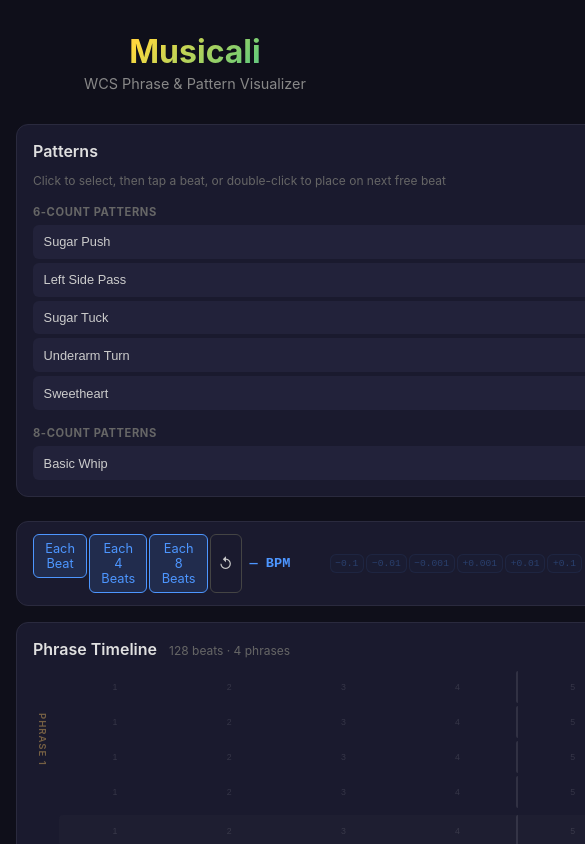
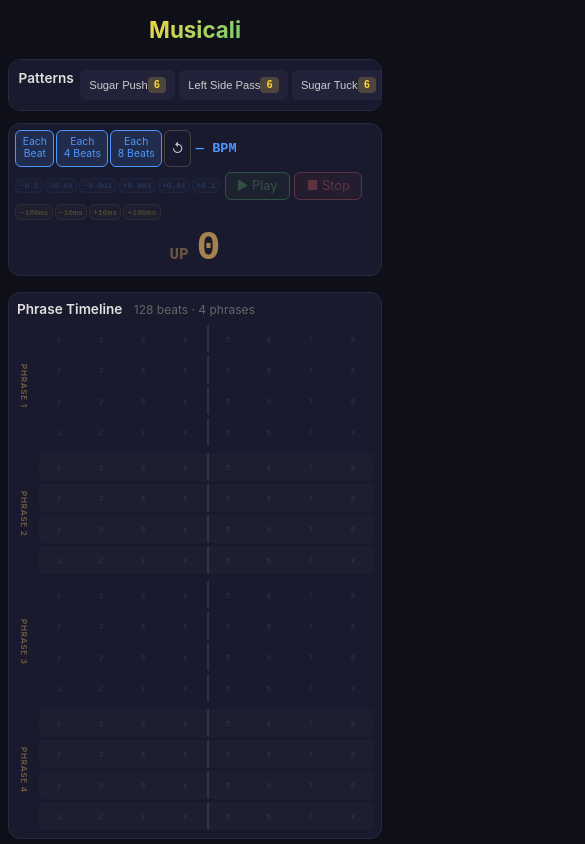
Before and after one commit to michaelkebe/musicali, a React (Vite) app in the folder frontend/: page / in a window 390 px wide. Shown: the top 844 px of the page, 585 px wide, since content can reach past the window. Built offline with nearby package versions, Linux system fonts and the light colour scheme; the HTML template or start-up script is replaced by a standard one.

Commit message:
mobile responsive layout with horizontal palette, wrap controls, scaled-down UI

```diff
--- a/frontend/src/App.css
+++ b/frontend/src/App.css
@@ -146,6 +146,7 @@
   cursor: pointer;
   transition: all 0.15s;
   font-family: inherit;
+  touch-action: manipulation;
 }
 .ctrl-btn:hover:not(:disabled) { border-color: #888; color: #fff; }
 .ctrl-btn:disabled { opacity: 0.3; cursor: default; }
@@ -534,3 +535,171 @@
 .ctrl-btn.nudge:hover:not(:disabled) {
   background: rgba(255,200,100,0.18);
 }
+
+/* --- Mobile --- */
+@media (max-width: 640px) {
+  .app {
+    padding: 1rem 0.5rem;
+  }
+
+  header {
+    margin-bottom: 1rem;
+  }
+
+  h1 {
+    font-size: 1.4rem;
+  }
+
+  .subtitle {
+    display: none;
+  }
+
+  .app-layout {
+    gap: 0.75rem;
+  }
+
+  .palette {
+    position: static;
+    padding: 0.6rem;
+    display: flex;
+    gap: 0.4rem;
+    overflow-x: auto;
+    -webkit-overflow-scrolling: touch;
+  }
+
+  .palette-hint {
+    display: none;
+  }
+
+  .palette-group {
+    margin-bottom: 0;
+    flex-shrink: 0;
+  }
+
+  .palette-group h3 {
+    display: none;
+  }
+
+  .palette-items {
+    flex-direction: row;
+    gap: 4px;
+  }
+
+  .palette-item {
+    white-space: nowrap;
+    padding: 0.4rem 0.5rem;
+    font-size: 0.7rem;
+  }
+
+  .playback-bar {
+    flex-wrap: wrap;
+    gap: 0.3rem;
+    padding: 0.4rem;
+  }
+
+  .tap-group {
+    order: 0;
+  }
+
+  .bpm-display {
+    order: 1;
+    min-width: auto;
+  }
+
+  .trimmer-group {
+    order: 2;
+  }
+
+  .ctrl-btn.play {
+    order: 3;
+  }
+
+  .ctrl-btn.stop {
+    order: 4;
+  }
+
+  .nudge-group {
+    order: 5;
+  }
+
+  .beat-display {
+    order: 6;
+    margin-left: 0;
+    width: 100%;
+    justify-content: center;
+    padding-top: 0.25rem;
+  }
+
+  .beat-dir {
+    font-size: 1rem;
+  }
+
+  .beat-num-lg {
+    font-size: 2.5rem;
+  }
+
+  .timeline {
+    padding: 0.5rem;
+  }
+
+  .phrase-label {
+    width: 14px;
+    font-size: 0.5rem;
+  }
+
+  .beat-cell {
+    min-height: 28px;
+  }
+
+  .beat-num {
+    font-size: 0.45rem;
+  }
+
+  .pattern-overlay {
+    min-height: 22px;
+    border-width: 1px;
+    gap: 2px;
+  }
+
+  .overlay-name {
+    font-size: 0.6rem;
+  }
+
+  .overlay-count {
+    font-size: 0.45rem;
+  }
+
+  .stats-bar {
+    gap: 0.5rem;
+    padding: 0.6rem;
+  }
+
+  .stat-value {
+    font-size: 1rem;
+  }
+
+  .ctrl-btn.tap {
+    font-size: 0.65rem;
+    padding: 0.3rem 0.4rem;
+  }
+
+  .ctrl-btn.tap-reset {
+    font-size: 0.8rem;
+    padding: 0.3rem 0.4rem;
+  }
+
+  .ctrl-btn.trimmer {
+    font-size: 0.5rem;
+    padding: 0.15rem 0.2rem;
+  }
+
+  .ctrl-btn.nudge {
+    font-size: 0.5rem;
+    padding: 0.15rem 0.2rem;
+  }
+
+  h2 {
+    font-size: 0.85rem;
+    margin-bottom: 0.5rem;
+  }
+}
```
